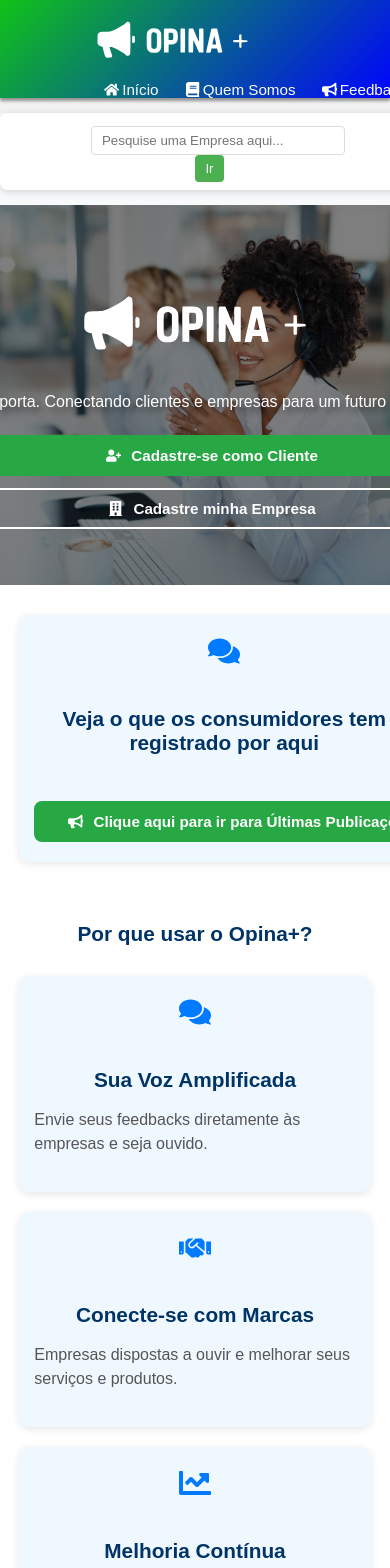
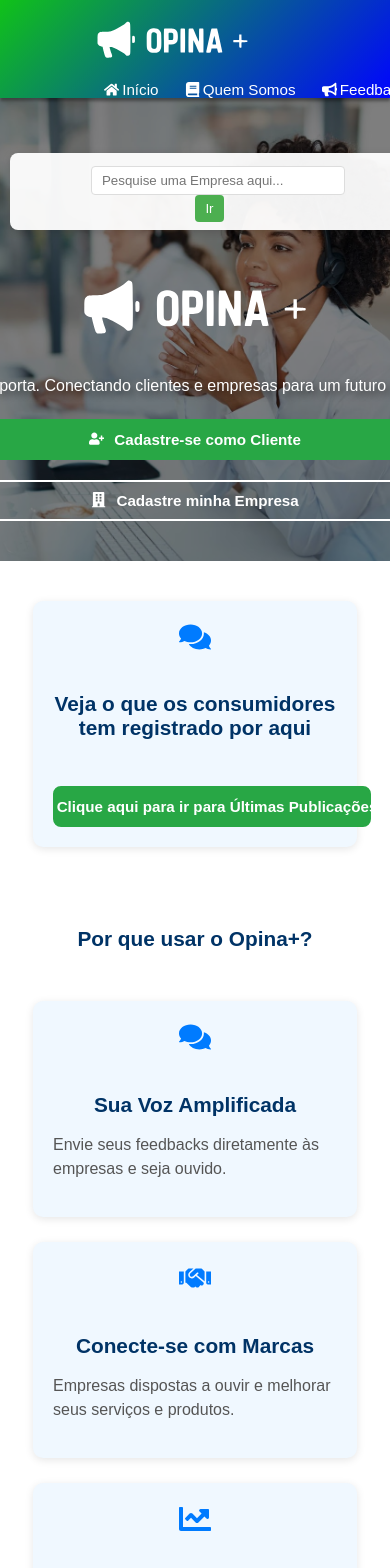
Before and after one commit to Eudantas2024/frontendopinamais, a React (Vite) app: page / in a window 390 px wide. Shown: the top 1568 px of the page. Built offline with nearby package versions, Linux system fonts and the light colour scheme.

Commit message:
frontend opina mais

```diff
--- a/src/pages/Home.css
+++ b/src/pages/Home.css
@@ -1,17 +1,13 @@
-/* src/pages/Home.css */
-
 .home-container {
   font-family: 'Arial', sans-serif;
   color: #343a40;
   text-align: center;
   background-color: #f8f9fa;
-  /* Cor de fundo suave */
 }
 
-/* Hero Section (Banner de Boas-Vindas) */
+/* Hero Section */
 .hero-section {
-  /* Mude 'imagem_pessoas_opina_plus.jpeg' para o NOME REAL do seu arquivo de imagem na pasta 'public' */
-  background: url('/public/Atendimento-ao-cliente.jpg') no-repeat center center/cover;
+  background: url('/Atendimento-ao-cliente.jpg') no-repeat center center/cover;
   color: white;
   padding: 100px 20px;
   position: relative;
@@ -19,7 +15,6 @@
   justify-content: center;
   align-items: center;
   min-height: 500px;
-  /* Altura mínima para o banner */
 }
 
 .hero-section::before {
@@ -30,7 +25,6 @@
   right: 0;
   bottom: 0;
   background-color: rgba(0, 0, 0, 0.5);
-  /* Overlay escuro */
   z-index: 1;
 }
 
@@ -58,7 +52,6 @@
   justify-content: center;
   gap: 20px;
   flex-wrap: wrap;
-  /* Para responsividade */
 }
 
 .btn-cta {
@@ -72,15 +65,12 @@
   align-items: center;
   gap: 10px;
   white-space: nowrap;
-  /* Evita quebra de linha no botão */
 }
 
 .btn-cta.primary {
   background-color: #28a745;
-  /* Verde para clientes */
   color: white;
   border: 2px solid #28a745;
-
 }
 
 .btn-cta.primary:hover {
@@ -98,22 +88,19 @@
 .btn-cta.secondary:hover {
   background-color: white;
   color: #003366;
-  /* Cor do cabeçalho */
   transform: translateY(-3px);
   box-shadow: 0 5px 10px rgba(0, 0, 0, 0.2);
 }
+
 .btn-cta.tertiary {
   background-color: transparent;
   color: #003366;
-
   border: 2px solid white;
 }
 
 .btn-cta.tertiary:hover {
   background-color: white;
-
   color: #003366;
-  /* Cor do cabeçalho */
   transform: translateY(-3px);
   box-shadow: 0 5px 10px rgba(0, 0, 0, 0.2);
 }
@@ -140,7 +127,6 @@
 
 .benefit-card {
   background-color: #f0f8ff;
-  /* Azul claro */
   padding: 30px;
   border-radius: 10px;
   box-shadow: 0 2px 8px rgba(0, 0, 0, 0.1);
@@ -173,7 +159,6 @@
 .cta-bottom-section {
   padding: 60px 20px;
   background-color: #e6f0ff;
-  /* Outro tom de azul claro */
   display: flex;
   flex-wrap: wrap;
   justify-content: center;
@@ -190,7 +175,6 @@
   display: flex;
   flex-direction: column;
   justify-content: space-between;
-  /* Para que os botões fiquem na parte inferior */
 }
 
 .cta-card h3 {
@@ -204,25 +188,24 @@
   color: #555;
   margin-bottom: 30px;
   flex-grow: 1;
-  /* Faz o parágrafo ocupar o espaço restante */
 }
 
-/* Estilos para a div flutuante de busca */
+/* Caixa de busca sobre a imagem */
 .busca-empresa-flutuante {
-  position:fixed;
-  top: 100px;
+  position: absolute;
+  top: 30px;
   right: 50px;
-  z-index: 1000;
-  background-color: rgba(255, 255, 255, 0.753);
-  padding: 18px;
-  border-radius: 5px;
+  z-index: 10;
+  background-color: rgba(255, 255, 255, 0.85);
+  padding: 12px;
+  border-radius: 6px;
   box-shadow: 0 2px 10px rgba(0, 0, 0, 0.1);
   display: flex;
   align-items: center;
 }
 
 .input-busca-empresa {
-  padding: 12px 12px;
+  padding: 12px;
   border: 1px solid #ddd;
   border-radius: 4px 0 0 4px;
   width: 200px;
@@ -230,7 +213,7 @@
 }
 
 .botao-ir {
-  padding: 12.9px 12px;
+  padding: 12px;
   background-color: #4CAF50;
   color: white;
   border: none;
@@ -244,16 +227,13 @@
 }
 
 .logo11 {
-  opacity: 1; /* Ajuste o valor entre 0 (completamente transparente) e 1 (completamente opaco) */
+  opacity: 1;
   height: 150px;
   padding-top: 1rem;
-
-
 }
 
-/* === RESPONSIVIDADE GERAL === */
+/* === RESPONSIVIDADE === */
 
-/* Para tablets e telas médias (até 1024px) */
 @media (max-width: 1024px) {
   .hero-section {
     padding: 60px 15px;
@@ -269,10 +249,6 @@
     margin-bottom: 30px;
   }
 
-  .cta-buttons {
-    gap: 15px;
-  }
-
   .btn-cta {
     font-size: 1em;
     padding: 12px 25px;
@@ -280,11 +256,6 @@
 
   .benefits-section {
     padding: 40px 15px;
-  }
-
-  .benefits-section h2 {
-    font-size: 1.8em;
-    margin-bottom: 40px;
   }
 
   .benefits-grid {
@@ -311,7 +282,6 @@
   }
 }
 
-/* Para smartphones e telas pequenas (até 768px) */
 @media (max-width: 768px) {
   .hero-section {
     padding: 40px 10px;
@@ -328,53 +298,12 @@
     margin-bottom: 25px;
   }
 
-  .cta-buttons {
-    flex-direction: column;
-    gap: 12px;
-  }
-
   .btn-cta {
-    font-size: 1em;
     padding: 12px 20px;
     width: 100%;
     justify-content: center;
   }
 
-  .benefits-section {
-    padding: 30px 10px;
-  }
-
-  .benefits-section h2 {
-    font-size: 1.5em;
-    margin-bottom: 30px;
-  }
-
-  .benefits-grid {
-    grid-template-columns: 1fr;
-    max-width: 95%;
-    gap: 20px;
-  }
-
-  .benefit-card {
-    padding: 20px 15px;
-  }
-
-  .benefit-icon {
-    font-size: 2.2em;
-  }
-
-  .cta-bottom-section {
-    padding: 30px 10px;
-    flex-direction: column;
-    gap: 25px;
-  }
-
-  .cta-card {
-    max-width: 100%;
-    padding: 25px 15px;
-  }
-
-  /* Busca flutuante vira barra fixa no fluxo */
   .busca-empresa-flutuante {
     position: static;
     margin: 15px auto;
@@ -398,14 +327,12 @@
     flex-shrink: 0;
   }
 
-  /* Logo menor e com padding reduzido */
   .logo11 {
     height: 100px;
     padding-top: 0.5rem;
   }
 }
 
-/* Para telas muito pequenas (até 480px) */
 @media (max-width: 480px) {
   .hero-content h1 {
     font-size: 1.8em;
--- a/src/pages/Home.jsx
+++ b/src/pages/Home.jsx
@@ -21,6 +21,9 @@ const Home = () => {
 
   return (
     <div className="home-container">
+      {/* Seção 1: Banner de Boas-Vindas */}
+      <section className="hero-section">
+        {/* Caixa de busca sobre a imagem */}
         <div className="busca-empresa-flutuante">
           <form onSubmit={handleBuscaEmpresa}>
             <input
@@ -35,8 +38,7 @@ const Home = () => {
             </button>
           </form>
         </div>
-      {/* Seção 1: Banner de Boas-Vindas */}
-      <section className="hero-section">
+
         <div className="hero-content">
           <img src={'/logo6.svg'} alt="Logo Opina+" className="logo11" />
           <p className="slogan">Sua voz importa. Conectando clientes e empresas para um futuro melhor.</p>
@@ -51,7 +53,7 @@ const Home = () => {
         </div>
       </section>
 
-      {/* Seção 2: Como Funciona / Nossos Benefícios */}
+      {/* Seção 2: Como Funciona / Últimas Reclamações */}
       <section className="benefits-section">
         <div className="benefits-grid">
           <div className="benefit-card">
@@ -64,7 +66,7 @@ const Home = () => {
         </div>
       </section>
 
-      {/* Seção 2: Como Funciona / Nossos Benefícios */}
+      {/* Seção 3: Benefícios */}
       <section className="benefits-section">
         <h2>Por que usar o Opina+?</h2>
         <div className="benefits-grid">
@@ -86,7 +88,7 @@ const Home = () => {
         </div>
       </section>
 
-      {/* Seção 3: Chamada para Ação OTIMIZADA */}
+      {/* Seção 4: Chamada para Ação Final */}
       <section className="cta-bottom-section">
         <div className="cta-card">
           <h3>É Cliente? Sua Opinião Vale muito!</h3>
```
Lines whose indentation alone changed are shown as unchanged.
